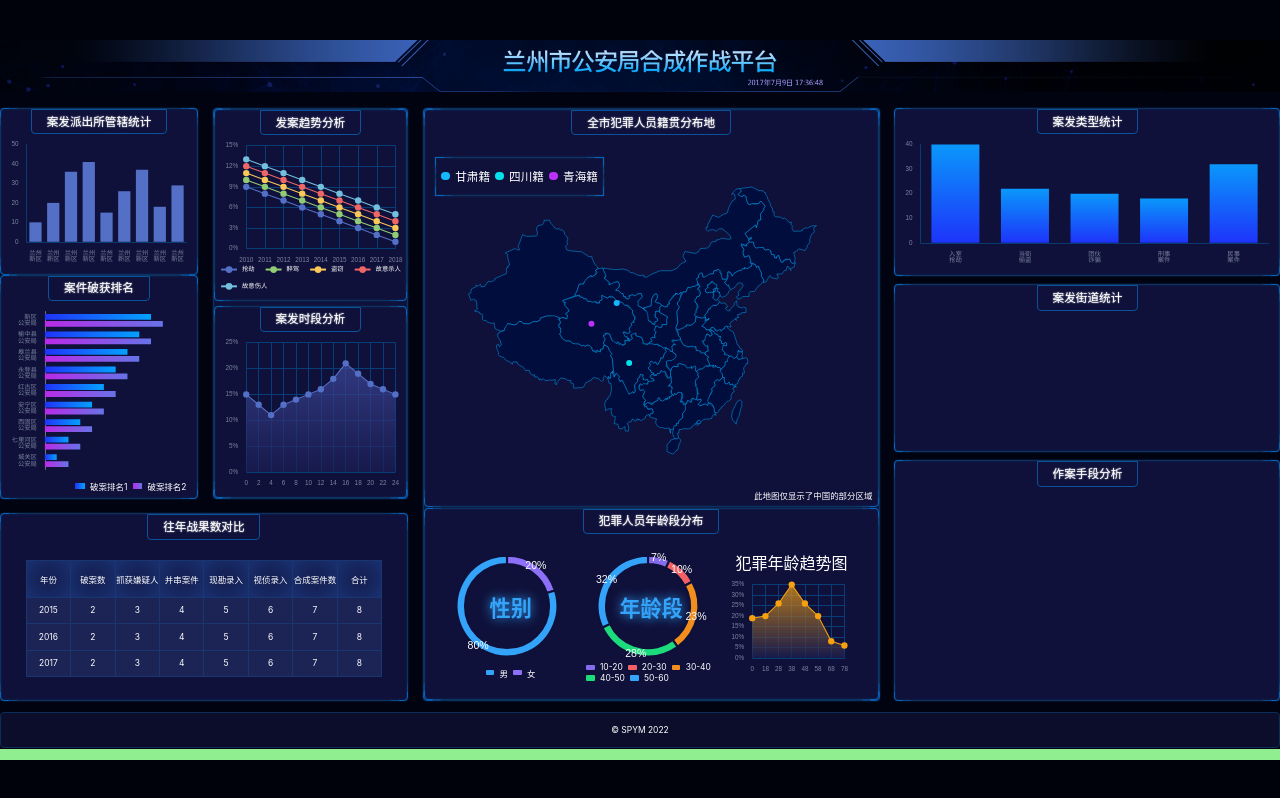
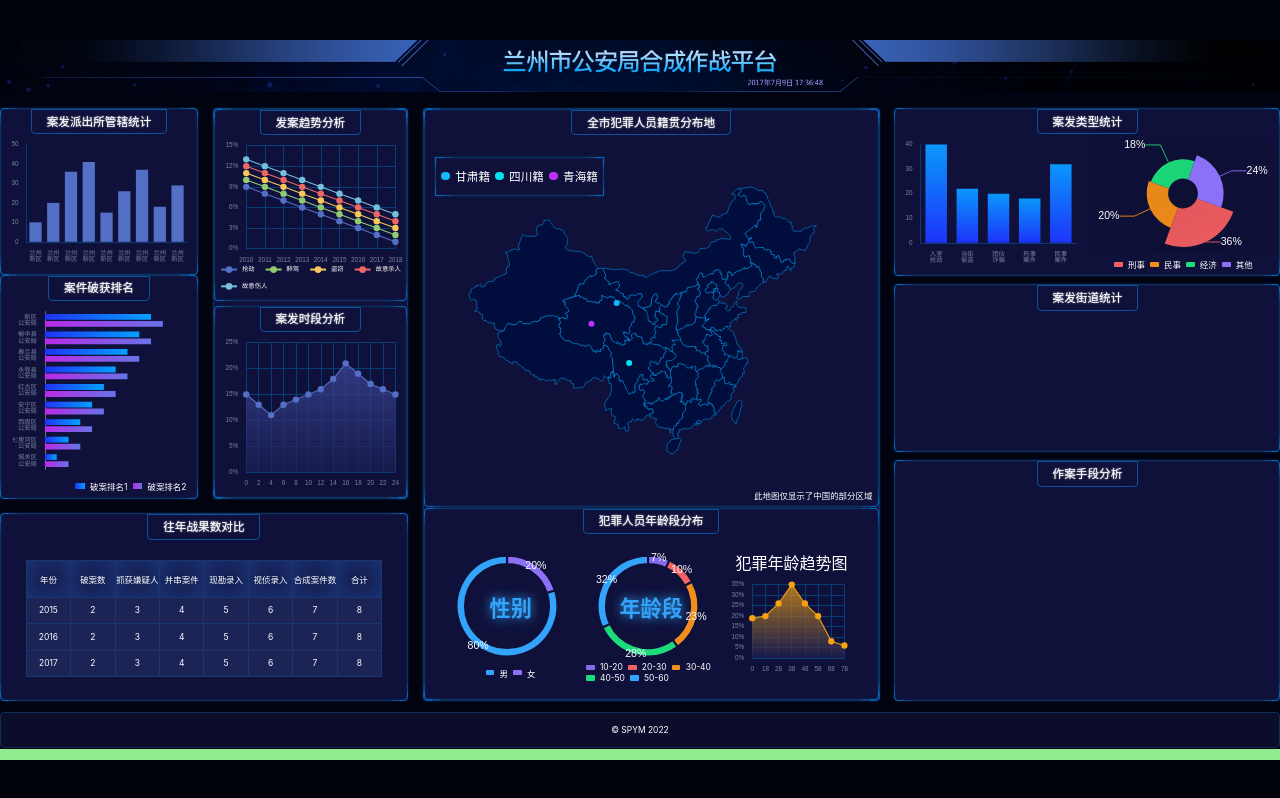
Before and after one commit to spymb/crona-map, a React (Vite) app: page /#/ in a window 1280 px wide. Built offline with nearby package versions, Linux system fonts and the light colour scheme.

Commit message:
添加chart11

```diff
--- /dev/null
+++ b/src/components/chart11.tsx
@@ -0,0 +1,59 @@
+import React, {useEffect, useRef} from 'react';
+import * as echarts from 'echarts';
+import {createEchartsOptions} from '../shared/create-echarts-options';
+import {px} from '../shared/px';
+
+export const Chart11 = () => {
+  const divRef = useRef(null);
+  const colors = ['#F46064', '#F38E1C', '#1CDB7C', '#8D70F8', '#33A4FA'];
+  useEffect(() => {
+    var myChart = echarts.init(divRef.current);
+    myChart.setOption(createEchartsOptions({
+      color: colors,
+      xAxis: {show: false},
+      yAxis: {show: false},
+      legend: {show: false},
+      series: [
+        {
+          startAngle: -20,
+          type: 'pie',
+          radius: ['25%', '90%'],
+          avoidLabelOverlap: false,
+          label: {
+            show: true, position: 'outside', textStyle: {color: 'white', fontSize: px(20)},
+            distanceToLabelLine: 0,
+            formatter(options) {
+              return options.value * 100 + '%';
+            }
+          },
+          labelLine: {show: true, length: 0},
+          roseType: 'area',
+          itemStyle: {
+            shadowBlur: px(200),
+            shadowColor: 'rgba(0, 0, 0, 0.5)'
+          },
+          data: [
+            {value: 0.36, name: '刑事案件'},
+            {value: 0.20, name: '民事案件'},
+            {value: 0.18, name: '经济案件'},
+            {value: 0.24, name: '其他案件'},
+          ]
+        }
+      ]
+    }));
+  }, []);
+
+  return (
+    <div className="年龄段-图1">
+      <div className="chart">
+        <div className="main" ref={divRef}/>
+      </div>
+      <div className="legend">
+        <span style={{background: colors[0]}} />刑事
+        <span style={{background: colors[1]}} />民事
+        <span style={{background: colors[2]}} />经济
+        <span style={{background: colors[3]}} />其他
+      </div>
+    </div>
+  );
+};
--- a/src/pages/home.tsx
+++ b/src/pages/home.tsx
@@ -11,6 +11,7 @@ import {Chart7} from '../components/chart7';
 import {Chart8} from '../components/chart8';
 import {Chart9} from '../components/chart9';
 import {Chart10} from '../components/chart10';
+import {Chart11} from '../components/chart11';
 
 export const Home = () => {
   const year = new Date().getFullYear();
@@ -46,6 +47,7 @@ export const Home = () => {
               <h2>案发类型统计</h2>
               <div className="charts">
                 <Chart10/>
+                <Chart11/>
               </div>
             </div>
             <div className="bordered row2 案发街道">
```
